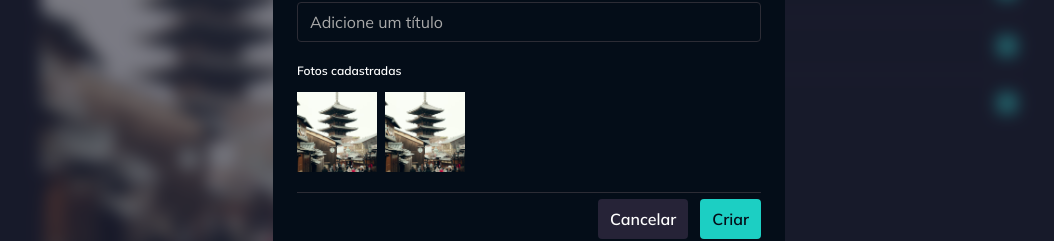
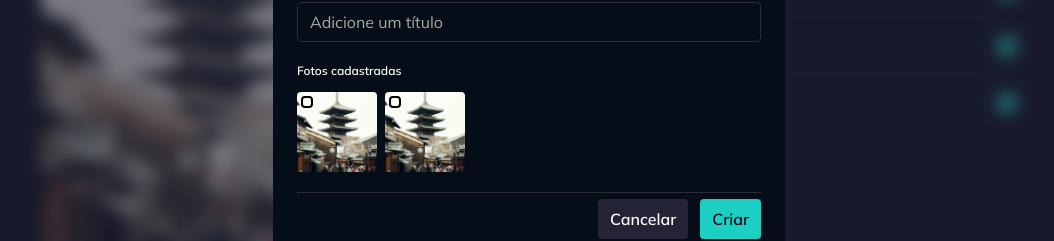
Before and after one commit to erikaperciliano/Gallery-Plus, a React (Vite) app: page /fotos/1 in a window 1280 px wide. Both pictures are taken after a click on the button "Criar álbum". Shown: the part 313-554 px from the top of the page, without its empty margins (111-1165 px from the left). Built offline with nearby package versions, Linux system fonts and the light colour scheme.

Commit message:
feat: adapting ImagePreview to be selectable

```diff
--- a/src/contexts/albums/components/album-new-dialog.tsx
+++ b/src/contexts/albums/components/album-new-dialog.tsx
@@ -5,7 +5,7 @@
 import type { Photo } from "../../photos/models/photo";
 import SelectCheckBoxIllustration from '../../../assets/images/select-checkbox.svg?react';
 import Skeleton from "../../../components/skeleton";
-import ImagePreview from "../../../components/image-preview";
+import PhotoImageSelectable from "./photo-image-selectable";
 
 interface AlbumNewDialogProps {
     trigger: React.ReactNode;
@@ -37,6 +37,10 @@
         },
     ];
 
+    function handleTogglePhoto(selected: boolean, photoId: string) {
+        console.log(selected, photoId)
+    }
+
     return(
         <Dialog>
             <DialogTrigger asChild>{trigger}</DialogTrigger>
@@ -52,11 +56,12 @@
                         {!isLoadingPhotos && photos.length > 0 && (
                             <div className="flex flex-wrap gap-2">
                                 {photos.map(photo => (
-                                    <ImagePreview
+                                    <PhotoImageSelectable
                                         key={photo.id}
                                         src={`/images/${photo.imageId}`}
                                         title={photo.title}
-                                        className="w-20 h-20 rounded"
+                                        imageClassName="w-20 h-20 rounded"
+                                        onSelectImage={(selected) => handleTogglePhoto(selected, photo.id)}
                                     />
                                 ))}
                             </div>
@@ -67,7 +72,7 @@
                                 {Array.from({length: 4}).map((_, index) => (
                                     <Skeleton
                                         key={`photo-loading-${index}`}
-                                        className="w-20 h-20 rounded"
+                                        className="w-20 h-20 rounded-lg"
                                     />
                                 ))}
                             </div>
--- /dev/null
+++ b/src/contexts/albums/components/photo-image-selectable.tsx
@@ -0,0 +1,41 @@
+import { tv } from "tailwind-variants";
+import ImagePreview from "../../../components/image-preview";
+import { useState } from "react";
+import InputCheckbox from "../../../components/input-checkbox";
+
+export const photoImageSelectableVariants = tv({
+    base: "cursor-pointer relative rounded-lg",
+    variants: {
+        select: {
+            true: "outline-2 outline-accent-brand"
+        }
+    }
+})
+
+interface PhotoImageSelectableProps extends React.ComponentProps<typeof ImagePreview> {
+    selected?: boolean;
+    onSelectImage?: (selected: boolean) => void;
+}
+
+export default function PhotoImageSelectable({className, selected, onSelectImage, ...props}: PhotoImageSelectableProps) {
+    const [isSelected, setIsSelected] = useState(selected)
+
+    function handleSelect() {
+        const newValue = !isSelected;
+
+        setIsSelected(newValue);
+        onSelectImage?.(newValue)
+    }
+
+    return (
+        <label className={photoImageSelectableVariants({className, select: isSelected})}>
+            <InputCheckbox
+                size="sm"
+                checked={isSelected}
+                onChange={handleSelect}
+                className="absolute top-1 left-1"
+            />
+            <ImagePreview {...props}/>
+        </label>
+    )
+}
```
